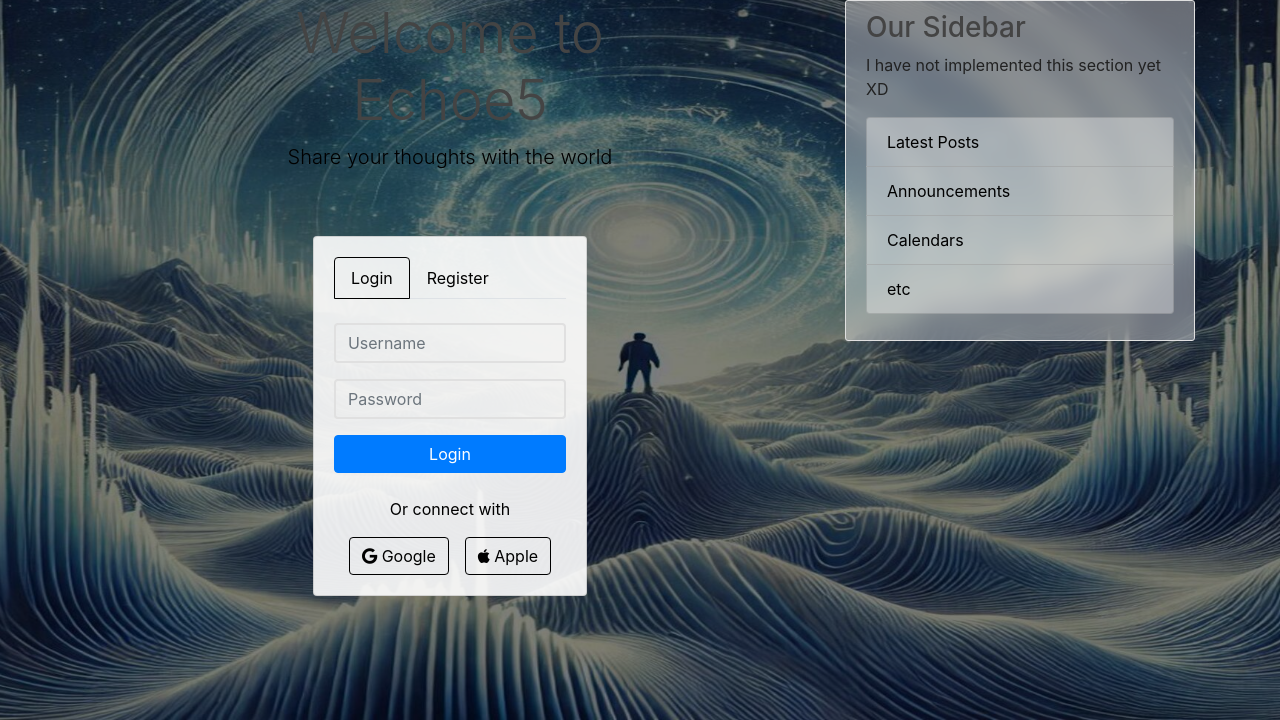
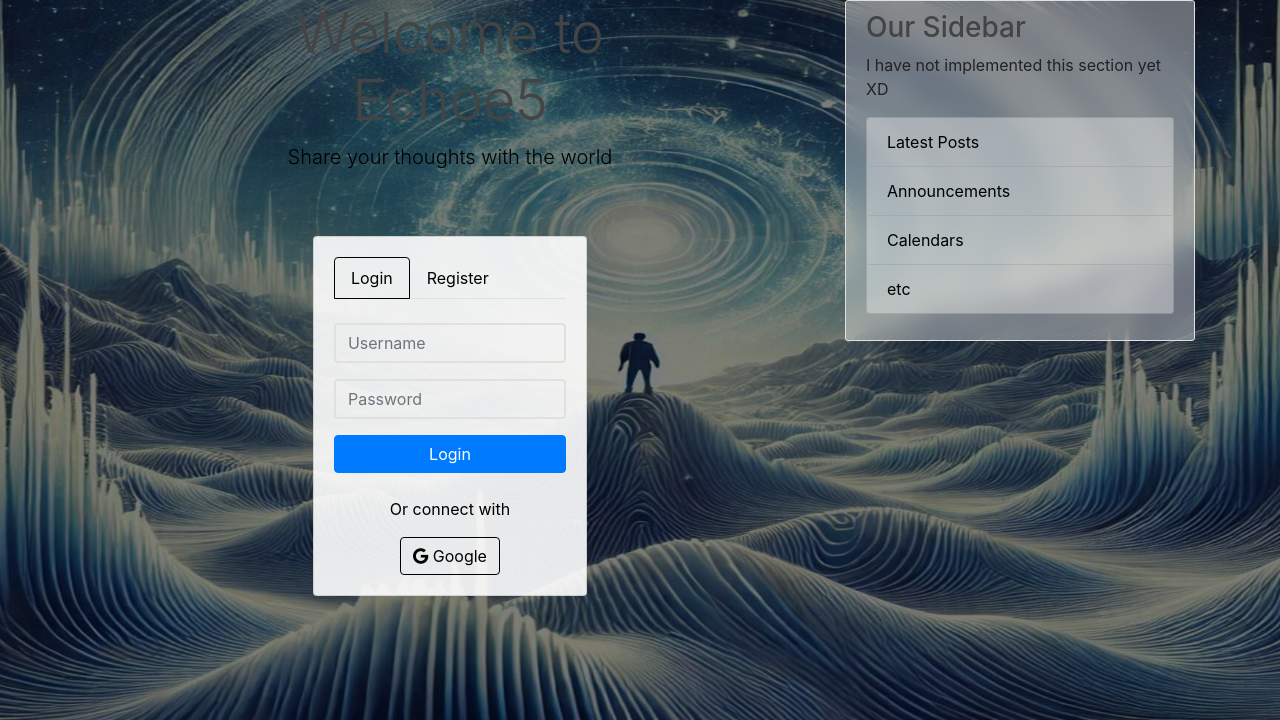
Before and after one commit to ErzaKaneki/Echoe5, a Django app: template blog/templates/blog/landing_page.html in a window 1280 px wide. Shown: the part 80-800 px from the top of the page. Run offline with Django 5.2, Linux system fonts and the light colour scheme; the template is opened without the code that fills it, so the values that code supplies are empty; some libraries are stand-ins or nearby versions.

Commit message:
implementing landing page

```diff
--- a/blog/templates/blog/landing_page.html
+++ b/blog/templates/blog/landing_page.html
@@ -62,11 +62,8 @@
                     <div class="social-auth mt-4">
                         <p class="text-center">Or connect with</p>
                         <div class="d-flex justify-content-center">
-                            <a href="{% url 'social:begin' 'google-oauth2' %}" class="btn btn-outline-dark mx-2">
+                            <a href="{% url 'social:begin' 'google-oauth2' %}" class="btn btn-outline-dark">
                                 <i class="fab fa-google"></i> Google
-                            </a>
-                            <a href="{% url 'social:begin' 'apple-id' %}" class="btn btn-outline-dark mx-2">
-                                <i class="fab fa-apple"></i> Apple
                             </a>
                         </div>
                     </div>
--- a/requirements.txt
+++ b/requirements.txt
@@ -30,7 +30,6 @@ pyotp==2.9.0
 PySocks==1.7.1
 python-dateutil==2.9.0.post0
 python-dotenv==1.0.1
-python-jose==3.3.0
 pytz==2024.2
 qrcode==8.0
 requests==2.32.3
```
Also changed, not shown: 1 other file.
